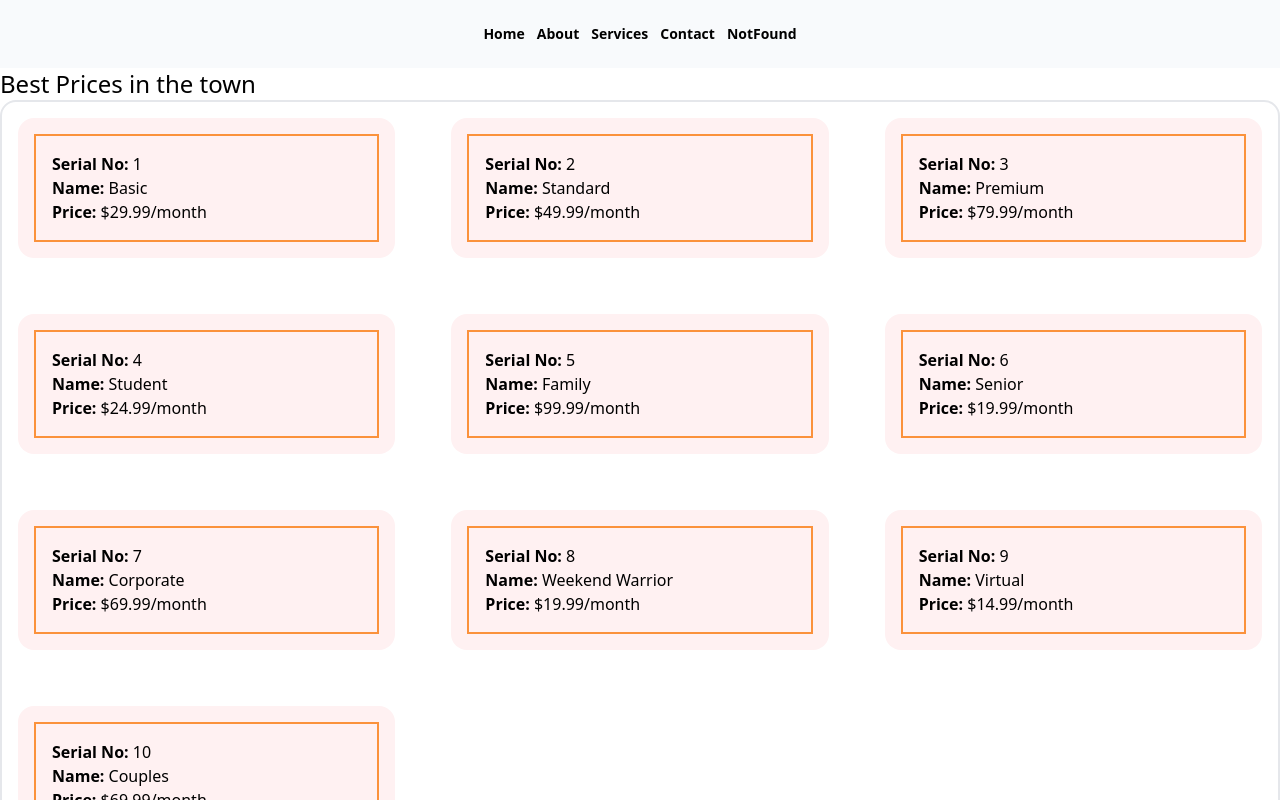
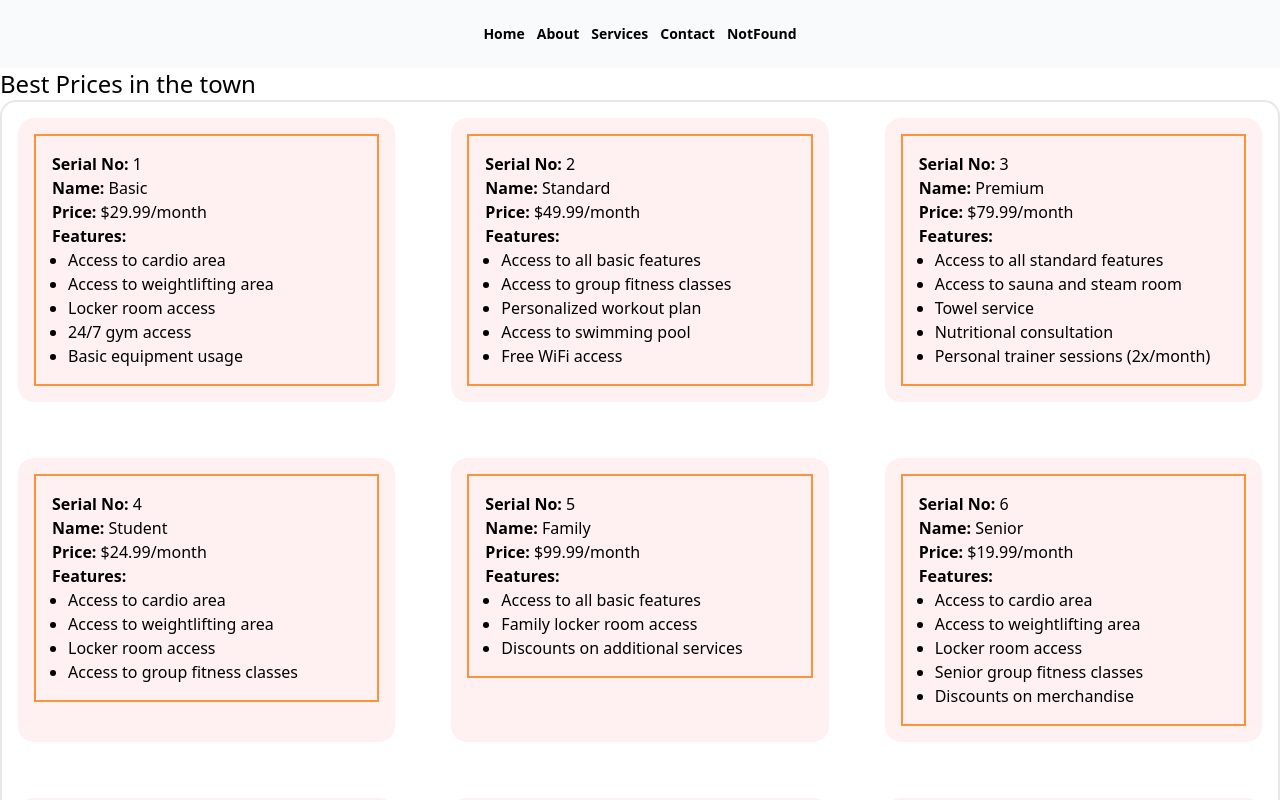
Before and after one commit to moudud-hoq/react-router, a React (Vite) app: page / in a window 1280 px wide. Shown: the top 800 px of the page. Built offline with nearby package versions, Linux system fonts and the light colour scheme.

Commit message:
Feature data appearence from Feature.jsx file with my function

```diff
--- a/src/Components/PriceOption/PriceOption.jsx
+++ b/src/Components/PriceOption/PriceOption.jsx
@@ -1,4 +1,6 @@
 import { PropTypes } from "prop-types";
+import Feature from "../Feature/Feature";
+
 const PriceOption = ({ option }) => {
   const { name, id, price, features } = option;
   return (
@@ -15,6 +17,18 @@
           <b>Price: </b>
           {price}
         </h1>
+
+        {/* ====================== */}
+        <h2>
+          <b>Features:</b>
+        </h2>
+        <ul className="list-disc px-4">
+          {features.map((feature, idx) => (
+            <li key={idx}>
+              <Feature feature={feature} />
+            </li>
+          ))}
+        </ul>
       </div>
     </div>
   );
--- a/src/Components/PriceOptions/PriceOptions.jsx
+++ b/src/Components/PriceOptions/PriceOptions.jsx
@@ -1,3 +1,4 @@
+import Feature from "../Feature/Feature";
 import PriceOption from "../PriceOption/PriceOption";
 
 const PriceOptions = () => {
@@ -119,6 +120,7 @@
         {priceOptions.map((option) => (
           <PriceOption key={option.id} option={option} />
         ))}
+
       </div>
     </div>
   );
```
